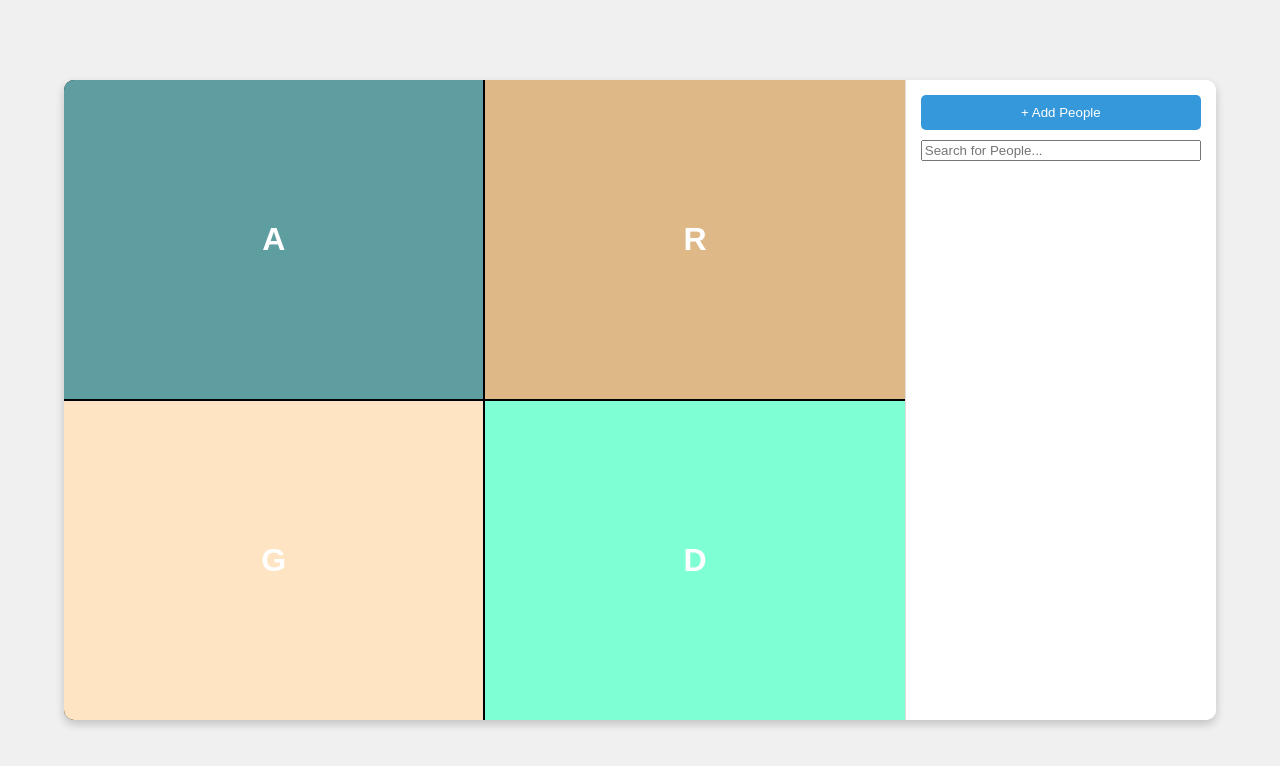
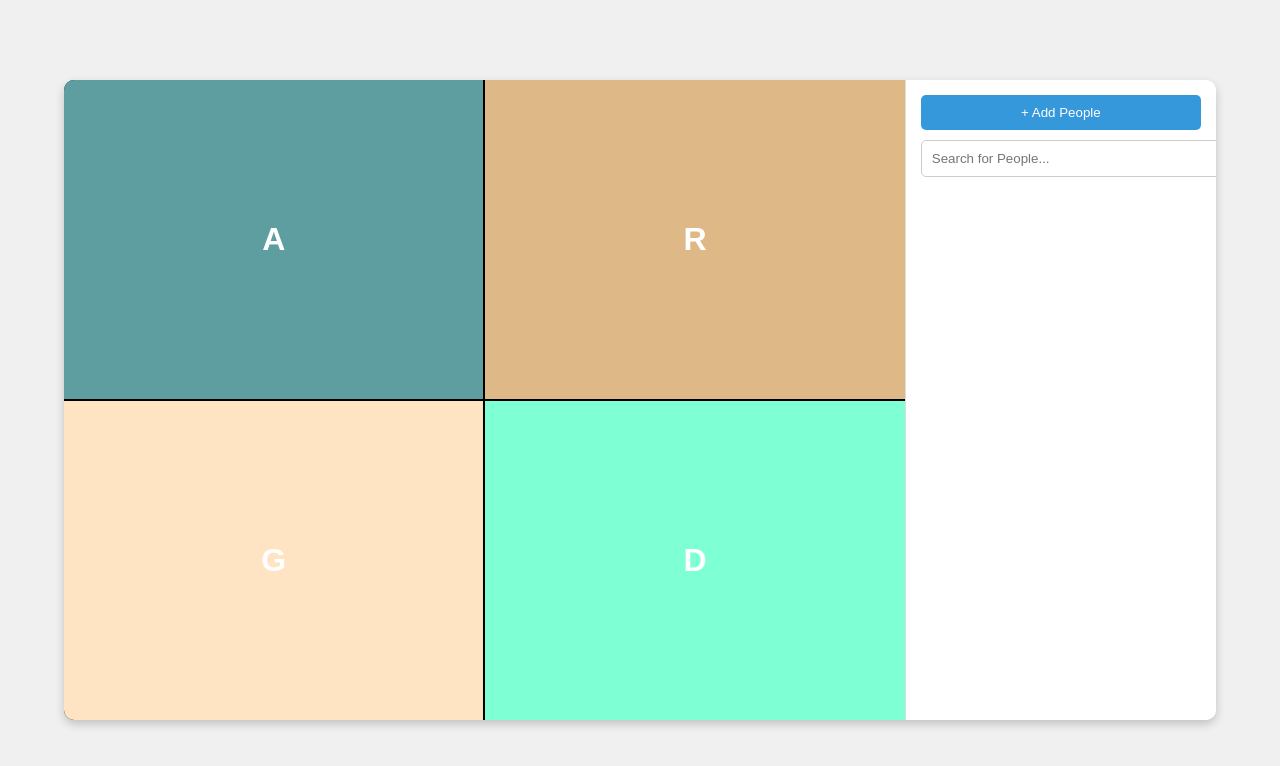
Before and after one commit to GitanjaliSase/Assignment-37, a plain HTML site: page index.html in a window 1280 px wide. Drawn offline with Linux system fonts and the light colour scheme.

Commit message:
add css property for input box

```diff
--- a/style.css
+++ b/style.css
@@ -58,3 +58,11 @@ body {
   .add-btn:hover {
     background-color: #2980b9;
   }
+
+  #searchInput {
+    padding: 10px;
+    margin-bottom: 10px;
+    border: 1px solid #ccc;
+    border-radius: 5px;
+    width: 100%;
+  }
```
